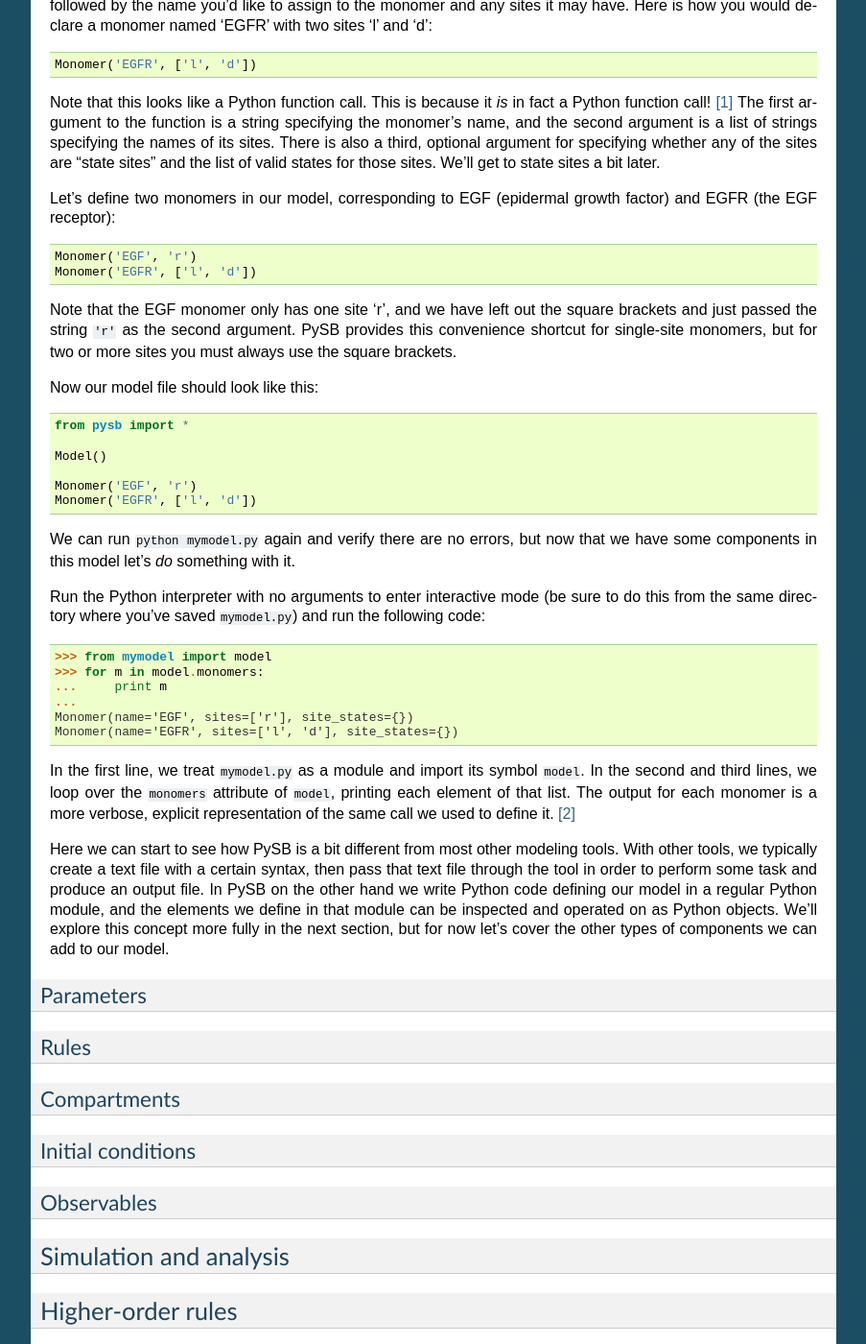
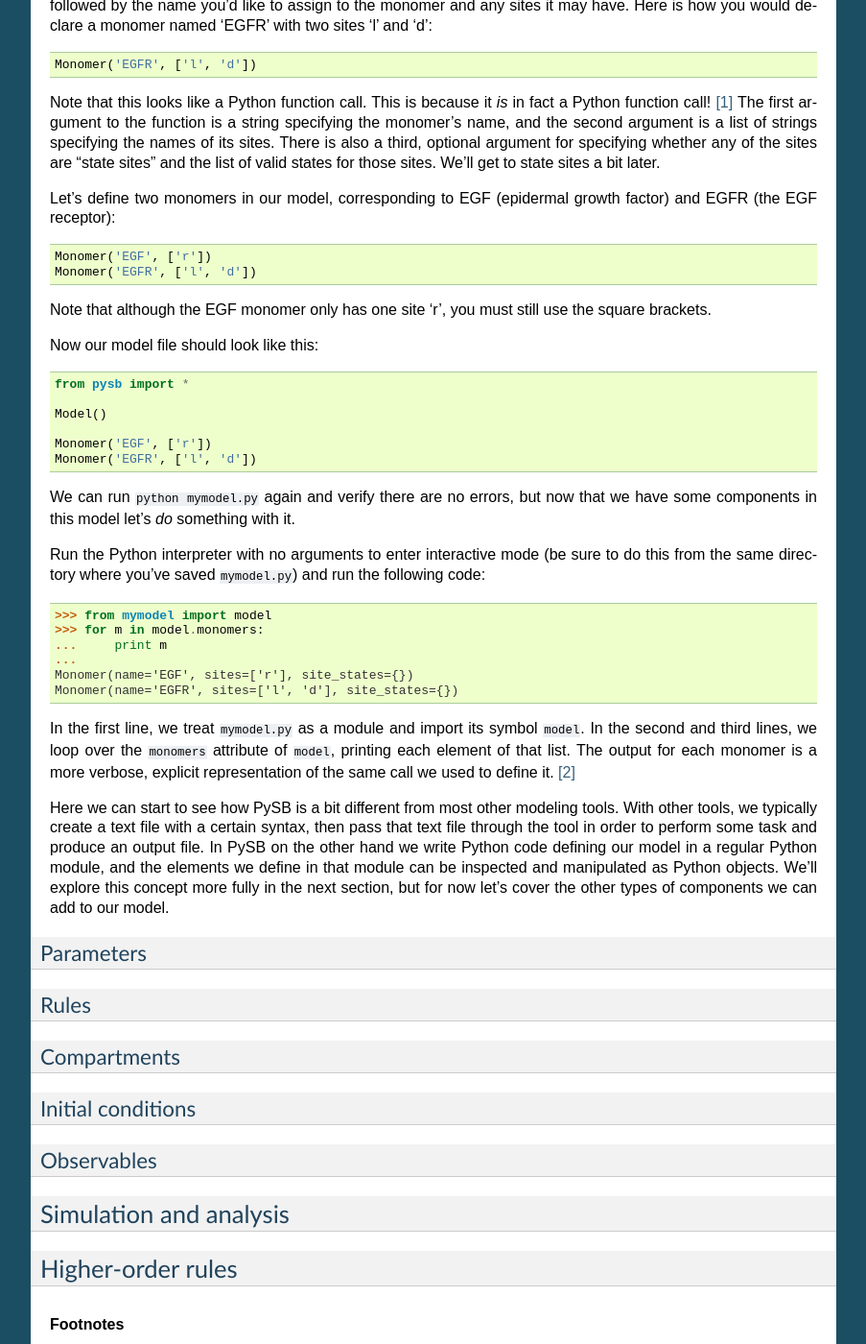
Before and after one commit to pysb/pysb, a Sphinx documentation site: the page built from doc/tutorial.rst, in a window 1280 px wide and 1400 px high, scrolled down 834 px. Shown: the whole window at 96% size, without its empty margins (198-1101 px from the left). Built offline with Sphinx 7.4.7, drawn with Linux system fonts in a browser that asks for light colours; formulas are drawn with MathJax 3.

Commit message:
updated tutorial to pass single sites to Monomer() as lists

```diff
--- a/doc/tutorial.rst
+++ b/doc/tutorial.rst
@@ -65,14 +65,11 @@ sites.  We'll get to state sites a bit later.
 Let's define two monomers in our model, corresponding to EGF
 (epidermal growth factor) and EGFR (the EGF receptor)::
 
-    Monomer('EGF', 'r')
+    Monomer('EGF', ['r'])
     Monomer('EGFR', ['l', 'd'])
 
-Note that the EGF monomer only has one site 'r', and we have left out
-the square brackets and just passed the string ``'r'`` as the second
-argument.  PySB provides this convenience shortcut for single-site
-monomers, but for two or more sites you must always use the square
-brackets.
+Note that although the EGF monomer only has one site 'r', you must
+still use the square brackets.
 
 Now our model file should look like this::
 
@@ -80,7 +77,7 @@ Now our model file should look like this::
 
     Model()
 
-    Monomer('EGF', 'r')
+    Monomer('EGF', ['r'])
     Monomer('EGFR', ['l', 'd'])
 
 We can run ``python mymodel.py`` again and verify there are no errors,
@@ -110,7 +107,7 @@ with a certain syntax, then pass that text file through the tool in
 order to perform some task and produce an output file.  In PySB on the
 other hand we write Python code defining our model in a regular Python
 module, and the elements we define in that module can be inspected and
-operated on as Python objects. We'll explore this concept more fully
+manipulated as Python objects. We'll explore this concept more fully
 in the next section, but for now let's cover the other types of
 components we can add to our model.
 
```
